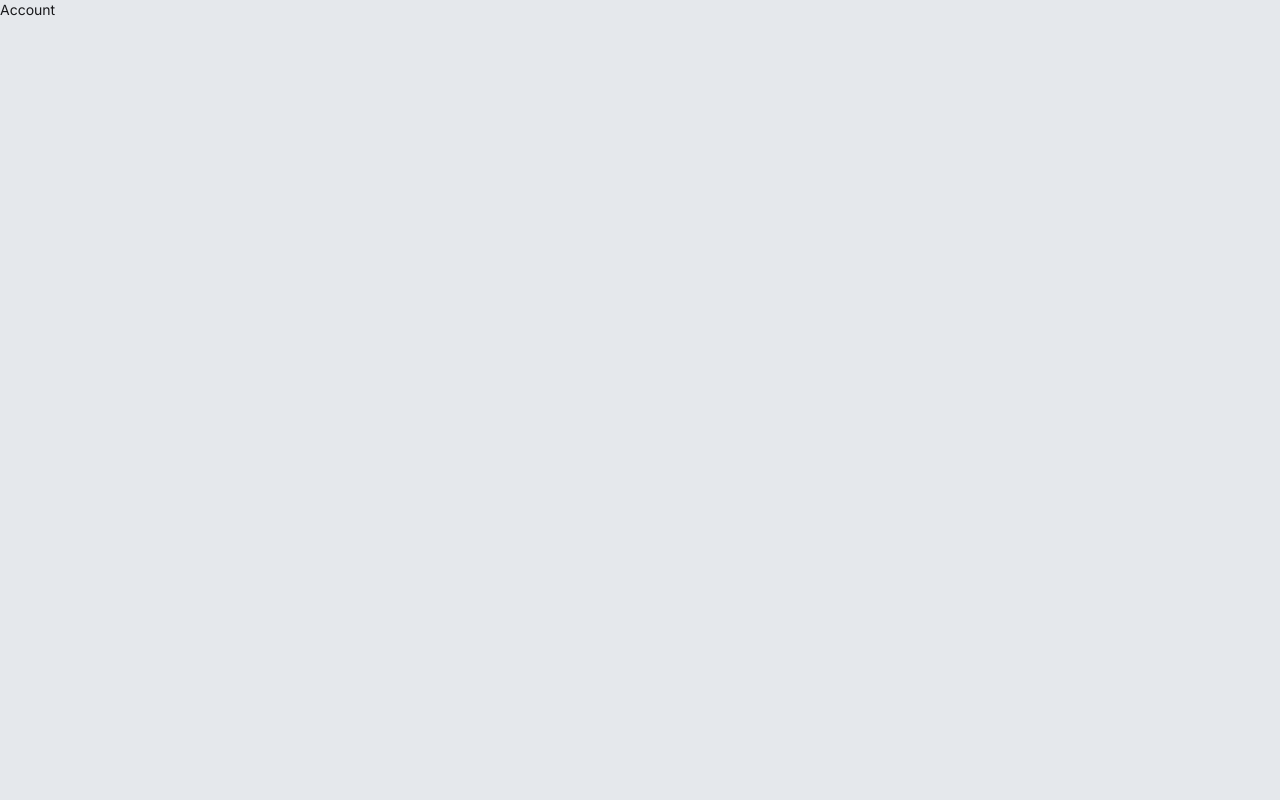
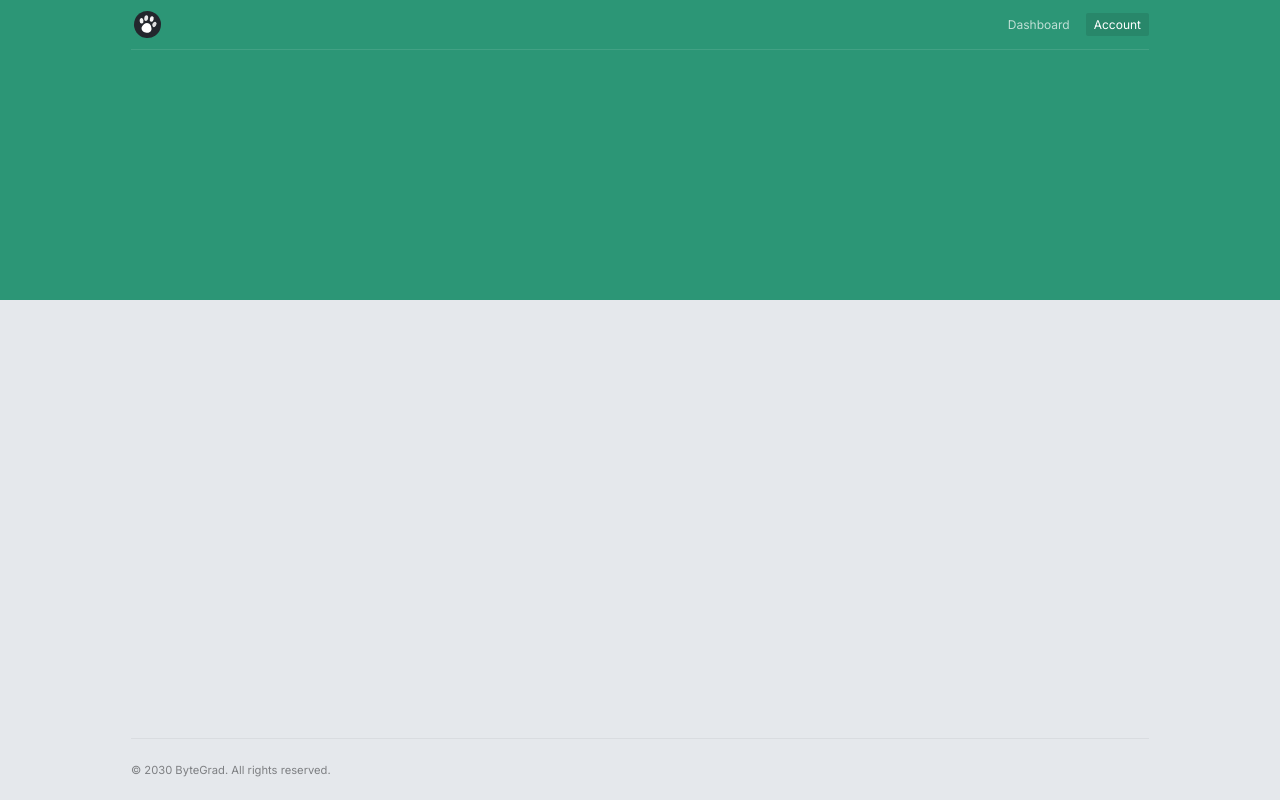
Before and after one commit to jacobmcmichael/react-practice-petsoft-app, a Next.js app: page /app/account in a window 1280 px wide. Built offline with nearby package versions, Linux system fonts and the light colour scheme.

Commit message:
:construction: adds dashboard and app layout

```diff
--- /dev/null
+++ b/src/app/(app)/app/layout.tsx
@@ -0,0 +1,30 @@
+import AppFooter from "@components/app-footer";
+import AppHeader from "@components/app-header";
+import BackgroundPattern from "@components/background-pattern";
+// import { Toaster } from "@/components/ui/sonner";
+// import PetContextProvider from "@/contexts/pet-context-provider";
+// import SearchContextProvider from "@/contexts/search-context-provider";
+// import { checkAuth, getPetsByUserId } from "@/lib/server-utils";
+
+export default async function Layout({ children }: { children: React.ReactNode }) {
+	// const session = await checkAuth();
+	// const pets = await getPetsByUserId(session.user.id);
+
+	return (
+		<>
+			<BackgroundPattern />
+
+			<div className="flex flex-col max-w-[1050px] mx-auto px-4 min-h-screen">
+				<AppHeader />
+
+				{/* <SearchContextProvider>
+					<PetContextProvider data={pets}>{children}</PetContextProvider>
+				</SearchContextProvider> */}
+
+				<AppFooter />
+			</div>
+
+			{/* <Toaster position="top-right" /> */}
+		</>
+	);
+}
--- /dev/null
+++ b/src/components/app-footer.tsx
@@ -0,0 +1,7 @@
+export default function AppFooter() {
+	return (
+		<footer className="mt-auto border-t border-black/5 py-5">
+			<small className="opacity-50">&copy; 2030 ByteGrad. All rights reserved.</small>
+		</footer>
+	);
+}
--- /dev/null
+++ b/src/components/app-header.tsx
@@ -0,0 +1,47 @@
+"use client";
+
+import Link from "next/link";
+import Logo from "@components/core/logo";
+import { usePathname } from "next/navigation";
+import { cn } from "@/lib/utils";
+
+const routes = [
+	{
+		label: "Dashboard",
+		path: "/app/dashboard",
+	},
+	{
+		label: "Account",
+		path: "/app/account",
+	},
+];
+
+export default function AppHeader() {
+	const activePathname = usePathname();
+
+	return (
+		<header className="flex justify-between items-center border-b border-white/10 py-2">
+			<Logo />
+
+			<nav>
+				<ul className="flex gap-2 text-xs">
+					{routes.map((route) => (
+						<li key={route.path}>
+							<Link
+								href={route.path}
+								className={cn(
+									"text-white/70 rounded-sm px-2 py-1 hover:text-white focus:text-white transition",
+									{
+										"bg-black/10 text-white": route.path === activePathname,
+									},
+								)}
+							>
+								{route.label}
+							</Link>
+						</li>
+					))}
+				</ul>
+			</nav>
+		</header>
+	);
+}
--- /dev/null
+++ b/src/components/background-pattern.tsx
@@ -0,0 +1,3 @@
+export default function BackgroundPattern() {
+	return <div className="bg-[#2C9676] h-[300px] w-full absolute top-0 -z-10" />;
+}
--- a/tsconfig.json
+++ b/tsconfig.json
@@ -20,6 +20,7 @@
 		"paths": {
 			"@/*": ["./src/*"],
 			"@public/*": ["./public/*"],
+			"@styles/*": ["./src/styles/*"],
 			"@components/*": ["./src/components/*"]
 		}
 	},
```
